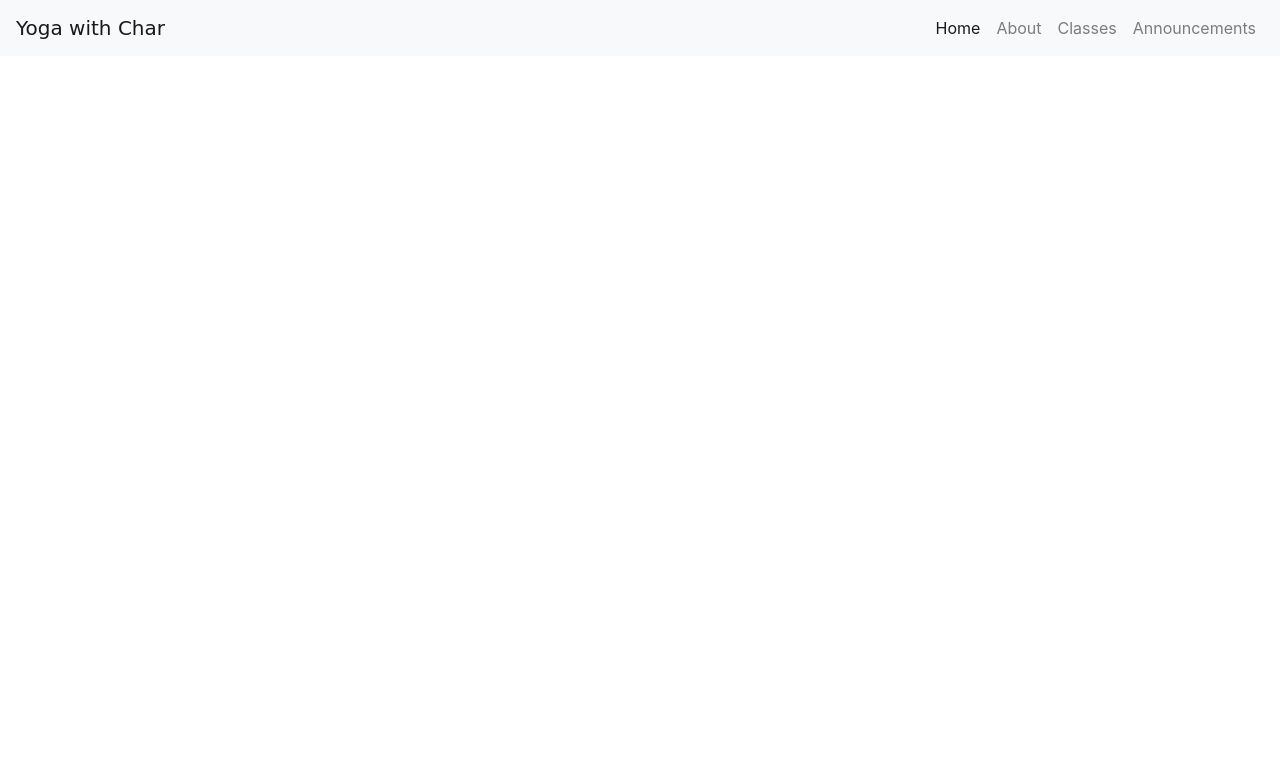
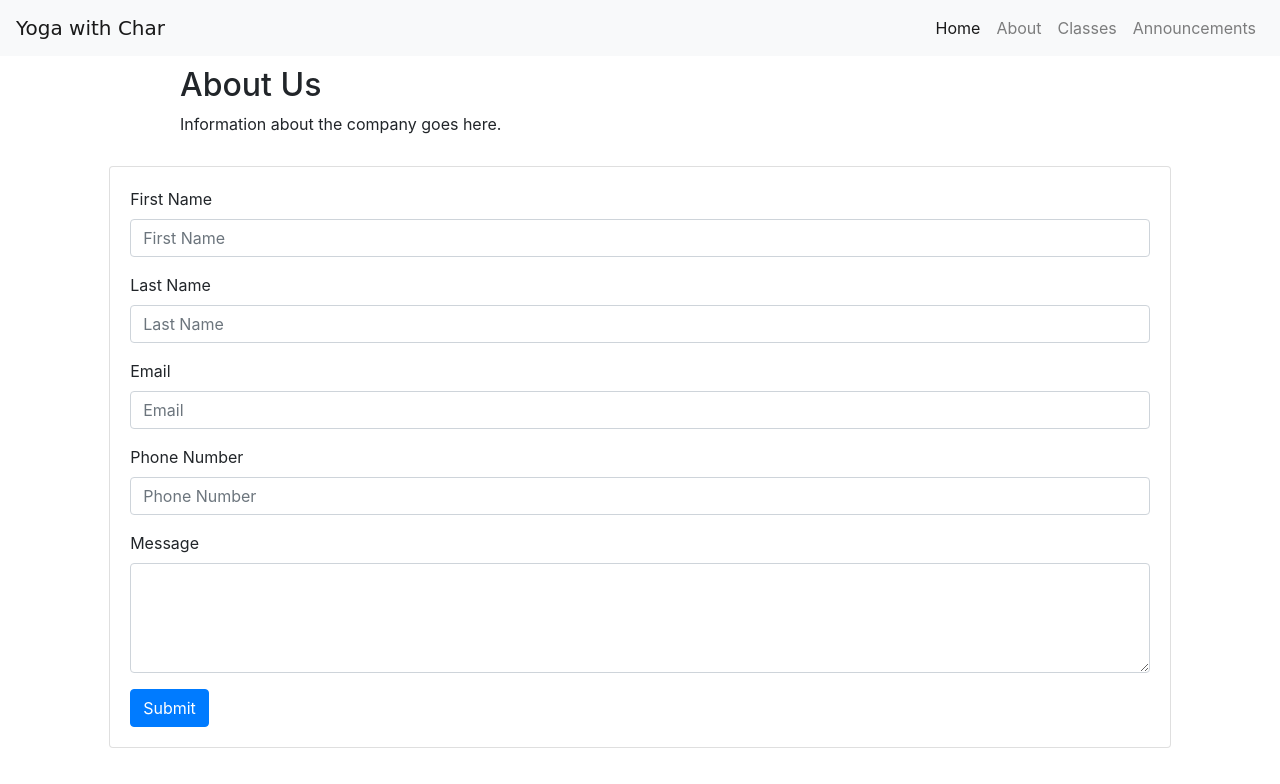
Before and after one commit to Catchem87/yoga, a plain HTML site: page about.html in a window 1280 px wide. Drawn offline with nearby package versions, Linux system fonts and the light colour scheme; files that its build step writes are made by us from their sources; a web font is replaced by a local one.

Commit message:
contact form

```diff
--- a/pages/about.html
+++ b/about.html
@@ -51,3 +51,56 @@
             </div>
         </nav>
     </div>
+
+    <div class="container" id="aboutUsInfo">
+        <div class="row">
+            <div class="col-sm-1"></div>
+            <div class="col-sm-10">
+                <h2>About Us</h2>
+                <div id="aboutUsDescription">
+                    Information about the company goes here.
+                </div>
+            </div>
+            <div class="col-sm-1"></div>
+        </div>
+    </div>
+
+    <div class="row">
+        <div class="col-sm-1"></div>
+        <div class="col-sm-10">
+            <div class="card" id="about-us-body">
+                <div class="card-body">
+                    <form>
+                        <div class="form-group">
+                            <label for="firstName">First Name</label>
+                            <input type="text" class="form-control" id="firstNameInput" placeholder="First Name">
+                        </div>
+                        <div class="form-group">
+                            <label for="lastName">Last Name</label>
+                            <input type="text" class="form-control" id="lastNameInput" placeholder="Last Name">
+                        </div>
+                        <div class="form-group">
+                            <label for="email">Email</label>
+                            <input type="email" class="form-control" id="emailInput" placeholder="Email">
+                        </div>
+                        <div class="form-group">
+                            <label for="phoneNumber">Phone Number</label>
+                            <input type="text" class="form-control" id="phoneInput" placeholder="Phone Number">
+                        </div>
+                        <div class="form-group">
+                            <label for="message">Message</label>
+                            <textarea class="form-control" id="messageInput" rows="4"></textarea>
+                        </div>
+                        <button type="submit" class="btn btn-primary">Submit</button>
+                    </form>
+                </div>
+            </div>
+
+        </div>
+        <div class="col-sm-1"></div>
+    </div>
+
+
+</body>
+
+</html>
--- a/assets/css/style.css
+++ b/assets/css/style.css
@@ -17,6 +17,11 @@
     font-family: 'Mali', cursive;
     color: lightslategray
 }
+
+#aboutUsInfo {
+    margin-top: 5px;
+    margin-bottom: 25px;
+}
 /*
 .carousel-inner > .carousel-item > img {
     width: ;
```
Also changed, not shown: index.html (renamed from pages/index.html, +1 -40 lines), announcements.html (renamed from pages/announcements.html), classes.html (renamed from pages/classes.html).
